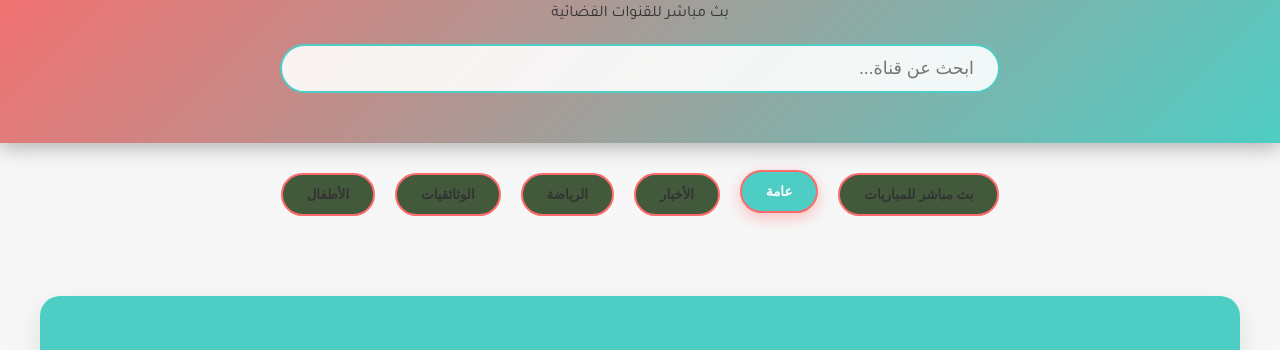
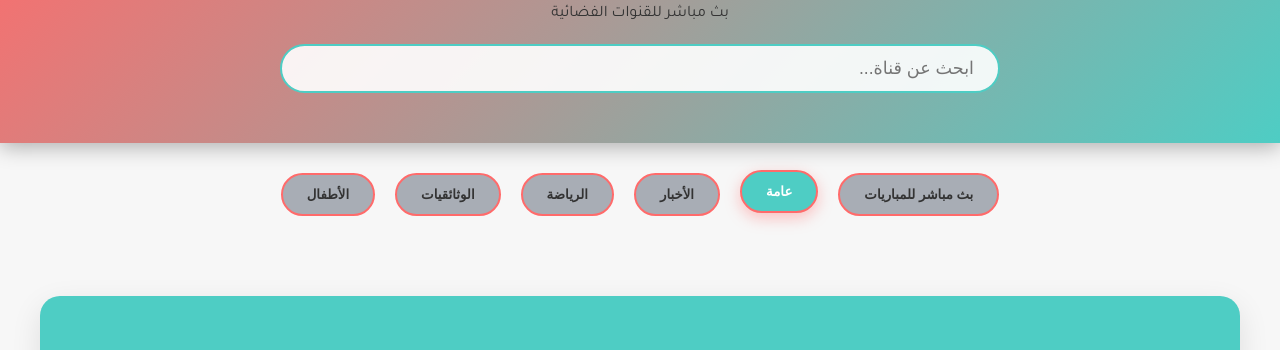
Before and after one commit to PitaDz14/PITA_Tv, a plain HTML site: page index.html in a window 1280 px wide. Shown: the part 119-469 px from the top of the page. Drawn offline with nearby package versions, Linux system fonts and the light colour scheme.

Commit message:
index.html

```diff
--- a/index.html
+++ b/index.html
@@ -8,7 +8,7 @@
     --primary-color: #ff6b6b;
     --secondary-color: #4ecdc4;
     --background-color: #f7f7f7;
-    --card-background: #42593b;
+    --card-background: #a8adb5;
     --text-color: #333333;
     --accent-color: #feca57;
     --general-color: #4ecdc4;
```
